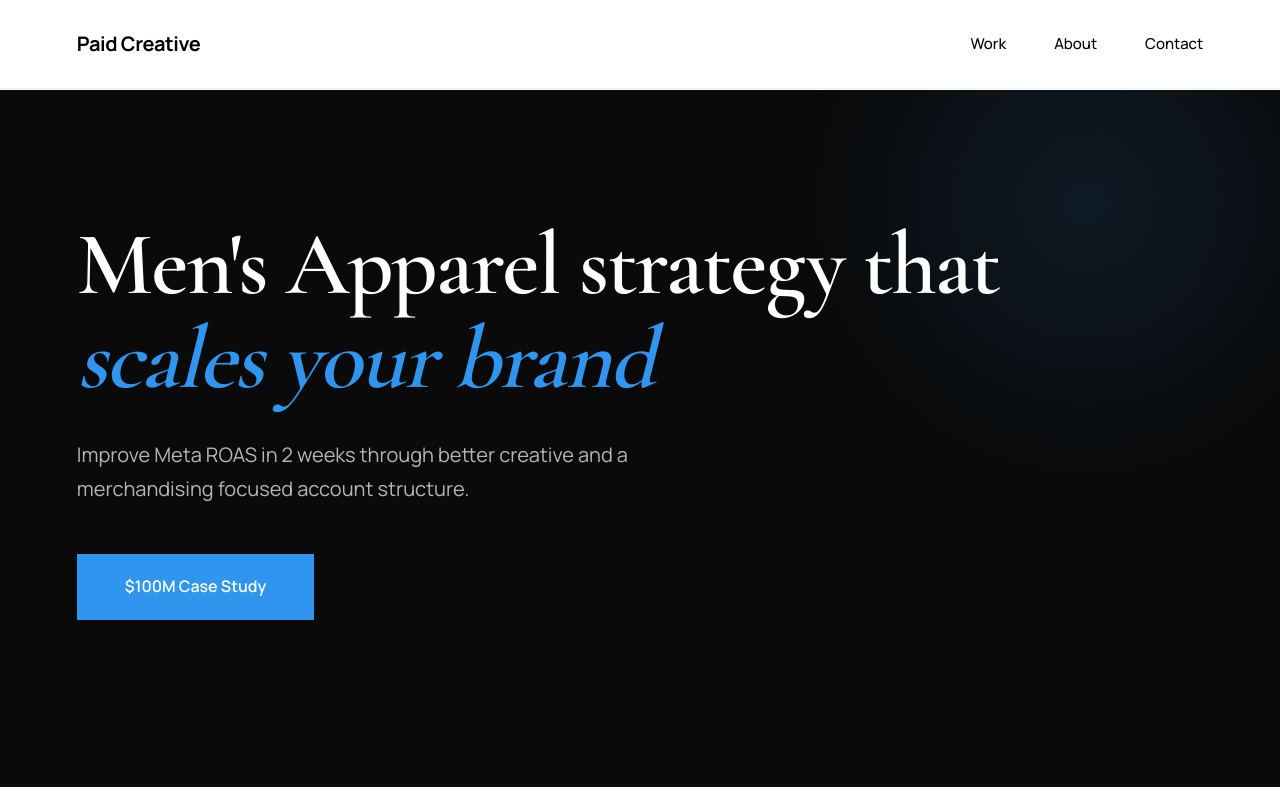
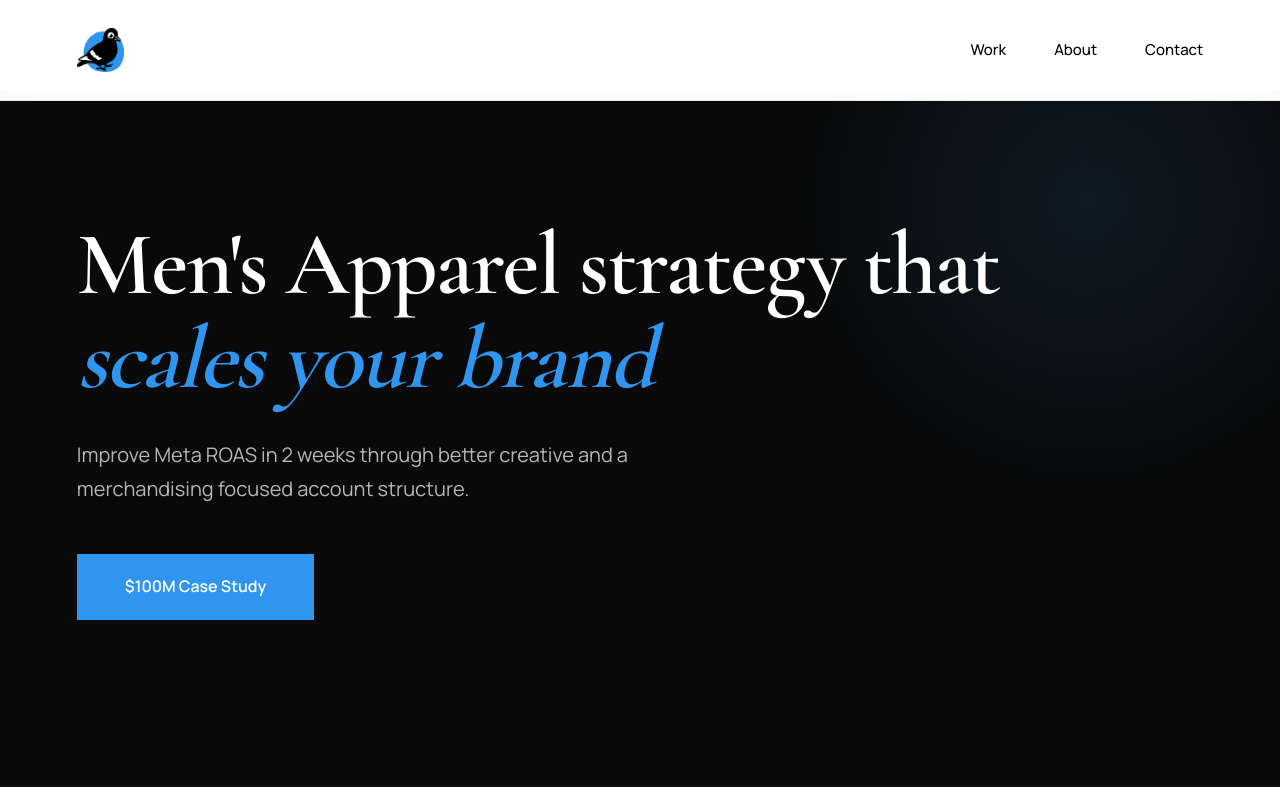
Before and after one commit to PlumpPear/paidcreative, a Next.js app: page / in a window 1280 px wide. Shown: the top 800 px of the page. Built offline with nearby package versions, Linux system fonts and the light colour scheme.

Commit message:
Replace header text logo with pigeon logo image
Swap the "Paid Creative" text in the nav for the pigeon logo PNG,
sized at 44px height to fit the nav bar cleanly.

https://claude.ai/code/session_01MXaVMakykv2Nd7XdAGZjaL

```diff
--- a/src/app/globals.css
+++ b/src/app/globals.css
@@ -48,12 +48,10 @@ body {
   align-items: center;
 }
 
-.nav-logo {
-  font-size: 1.25rem;
-  font-weight: 700;
-  letter-spacing: -0.02em;
-  color: var(--color-black);
-  text-decoration: none;
+.nav-logo-img {
+  height: 44px;
+  width: auto;
+  display: block;
 }
 
 .nav-links {
--- a/src/app/page.tsx
+++ b/src/app/page.tsx
@@ -1,11 +1,18 @@
 import Link from "next/link";
+import Image from "next/image";
 
 function Header() {
   return (
     <nav className="site-nav">
       <div className="nav-container">
-        <Link href="/" className="nav-logo">
-          Paid Creative
+        <Link href="/">
+          <Image
+            src="/paid-creative-pigeon-logo.png"
+            alt="Paid Creative"
+            width={44}
+            height={44}
+            className="nav-logo-img"
+          />
         </Link>
         <ul className="nav-links">
           <li>
```
